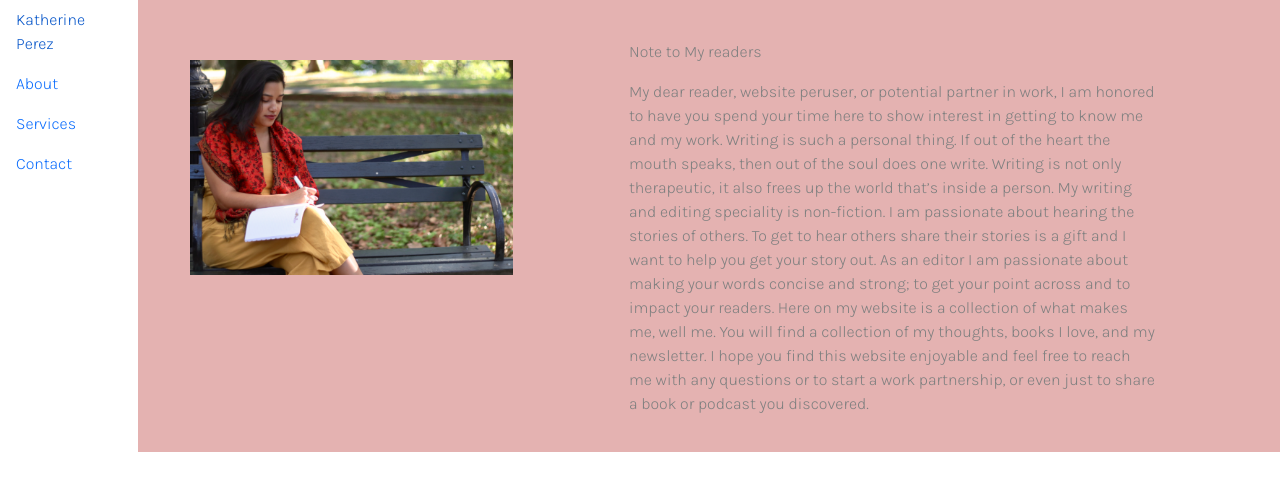
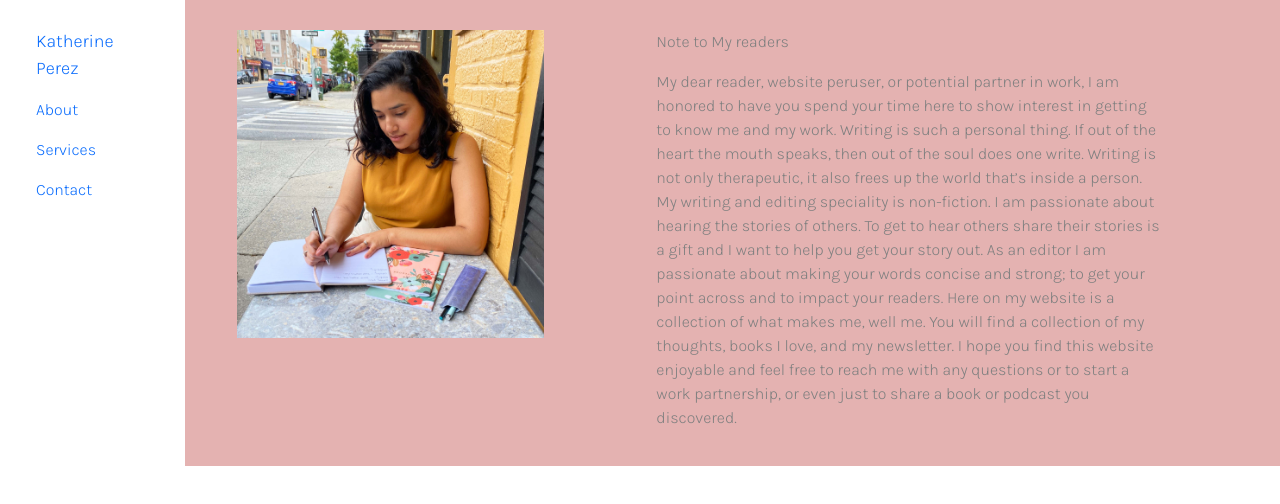
Before and after one commit to Kaitlyn-Lynette/Kathys-Portfolio, a React (Create React App) app: page /featuredwork in a window 1280 px wide. Shown: the top 504 px of the page. Built offline with nearby package versions, Linux system fonts and the light colour scheme.

Commit message:
Changed photo

```diff
--- a/src/components/SideBarNav.js
+++ b/src/components/SideBarNav.js
@@ -3,9 +3,9 @@ import Nav from "react-bootstrap/Nav";
 
 const SideBarNav = () => {
   return (
-    <div id="sidebar" style={{float:"left"}}>
+    <div id="sidebar" style={{float:"left", padding: "20px"}}>
       <Nav className="flex-column">
-        <Nav.Link href="/home">Katherine Perez</Nav.Link>
+        <Nav.Link href="/home" style={{fontSize: "18px"}}>Katherine Perez</Nav.Link>
         <Nav.Link eventKey="link-1">About</Nav.Link>
         <Nav.Link eventKey="link-2">Services</Nav.Link>
         <Nav.Link eventKey="link-3">Contact</Nav.Link>
--- a/src/pages/FeaturedWork.js
+++ b/src/pages/FeaturedWork.js
@@ -15,10 +15,10 @@ const FeaturedWork = () => {
         id="notetoreader"
         style={{ backgroundColor: "#e4b2b1", padding: "20px", float: "right" }}
       >
-        <Container style={{ paddingTop: "20px" }}>
+        <Container style={{paddingTop: "10px"}}>
           <Row>
-            <Col md={4}>
-              <Image src="/images/KathySplashBench895x595.png" width="100%" style={{paddingLeft: "20px", paddingTop: "20px"}}/>
+            <Col md={4} sm={12}>
+              <Image src="/images/Note_To_Readers.jpg" width="100%" style={{paddingLeft: "20px"}}/>
             </Col>
             <Col md={{ span: 6, offset: 1 }}>
               <p>Note to My readers</p>
```
Also changed, not shown: public/images/Note_To_Readers.jpg (added).
